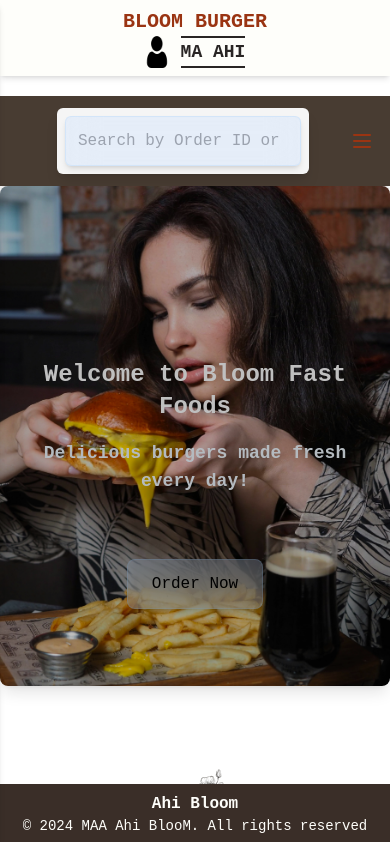
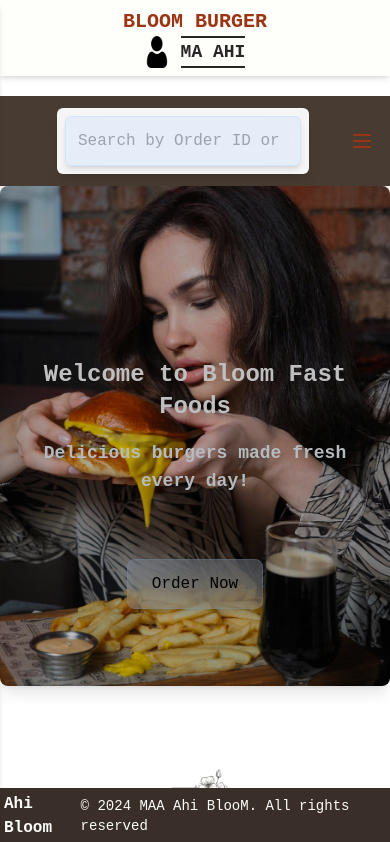
Before and after one commit to Adib-MAAhi/bloom-fast-foods, a React (Vite) app in the folder fast-fd/: page / in a window 390 px wide. Shown: the top 842 px of the page. Built offline with nearby package versions, Linux system fonts and the light colour scheme.

Commit message:
something changes in footer file

```diff
--- a/fast-fd/src/ui/Footer.jsx
+++ b/fast-fd/src/ui/Footer.jsx
@@ -2,7 +2,7 @@ function Footer() {
   const currentYear = new Date().getFullYear();
   const companyName = "MAA Ahi BlooM";
   return (
-    <div className="fixed bottom-0 right-0 left-0 flex flex-col sm:flex-row items-center justify-between p-2 sm:p-4 md:p-3 bg-body-footer text-body-footertext shadow-md z-10 ">
+    <div className="fixed bottom-0 right-0 left-0 flex  sm:flex-row items-center justify-between p-1 sm:p-4 md:p-3 bg-body-footer text-body-footertext shadow-md z-10 ">
       <p className="flex space-x-4  font-semibold">
         <span>Ahi Bloom</span>
       </p>
```
